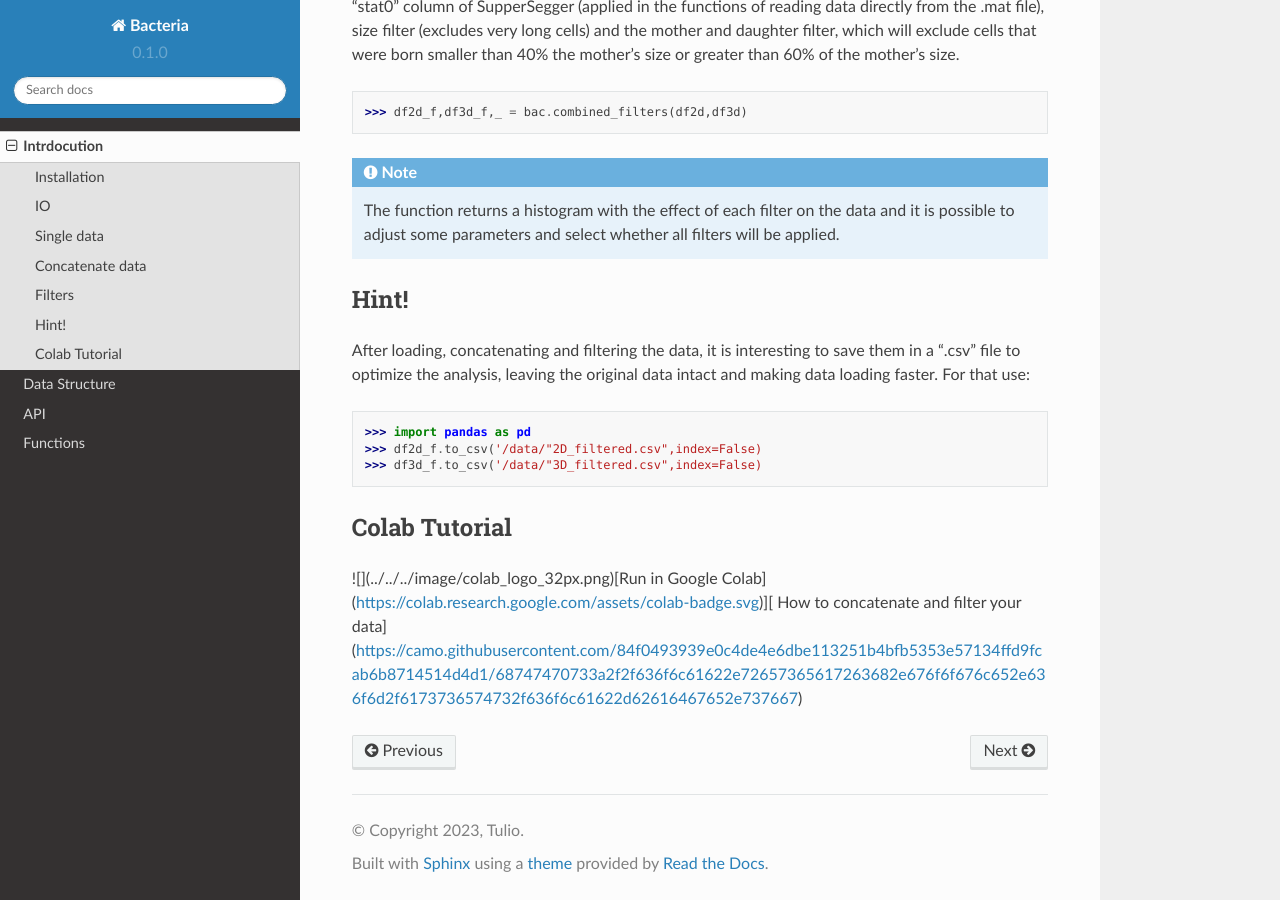
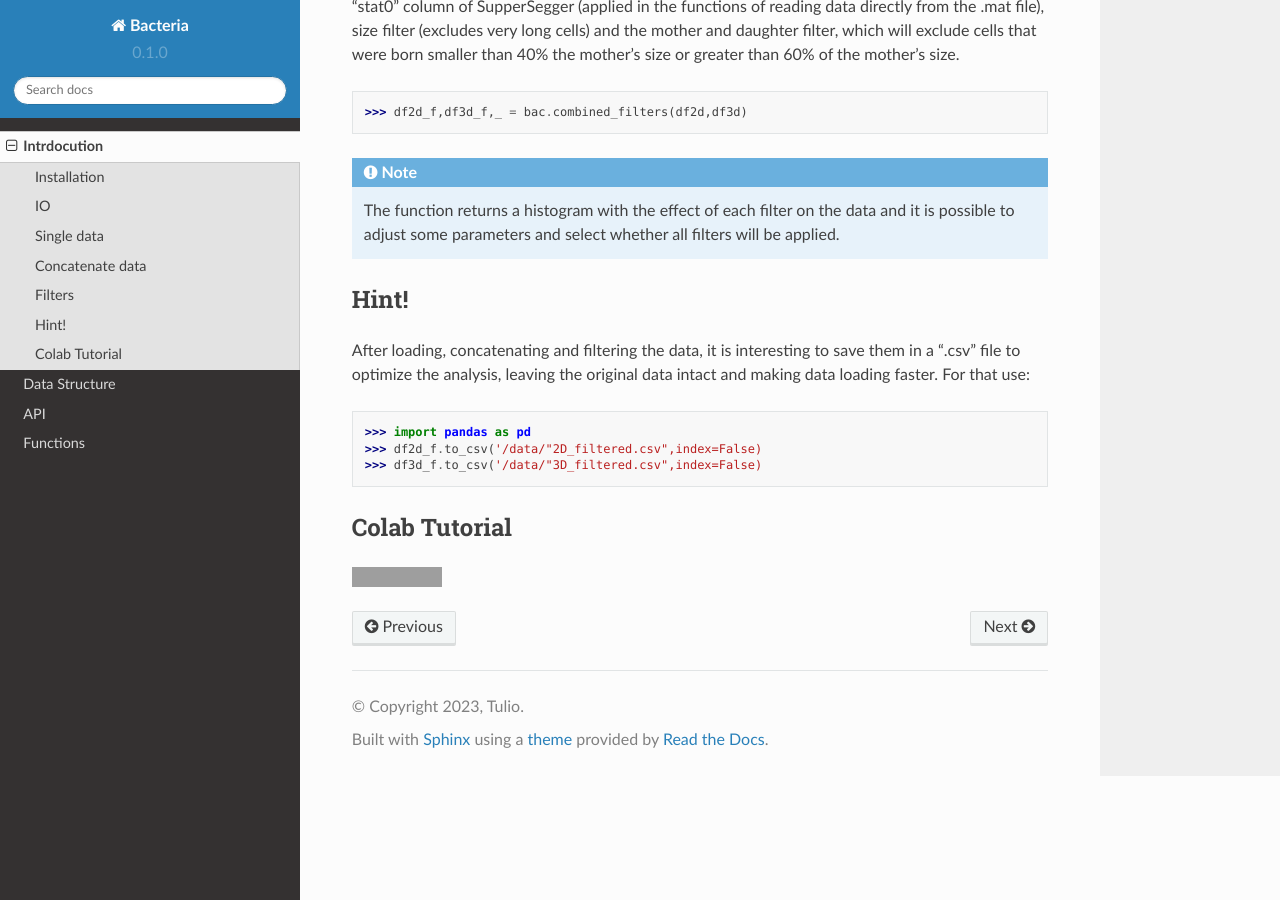
Before and after one commit to tuliofalmeida/bacteria, a Sphinx documentation site: the page built from docs/source/intrdocution.rst, in a window 1280 px wide and 900 px high, scrolled down 1936 px. Built offline with Sphinx 7.4.7 and the Read the Docs theme 2.0.0, drawn with Linux system fonts in a browser that asks for light colours; grey boxes are pictures that could not be loaded.

Commit message:
Update intrdocution.rst

```diff
--- a/docs/source/intrdocution.rst
+++ b/docs/source/intrdocution.rst
@@ -108,6 +108,7 @@ loading faster. For that use:
 Colab Tutorial
 ---------------
 
-![](../../../image/colab_logo_32px.png)[Run in Google Colab](https://colab.research.google.com/assets/colab-badge.svg)][ How to concatenate and filter your data](https://camo.githubusercontent.com/84f0493939e0c4de4e6dbe113251b4bfb5353e57134ffd9fcab6b8714514d4d1/68747470733a2f2f636f6c61622e72657365617263682e676f6f676c652e636f6d2f6173736574732f636f6c61622d62616467652e737667)
+.. image:: https://colab.research.google.com/assets/colab-badge.svg
+   :target: https://camo.githubusercontent.com/84f0493939e0c4de4e6dbe113251b4bfb5353e57134ffd9fcab6b8714514d4d1/68747470733a2f2f636f6c61622e72657365617263682e676f6f676c652e636f6d2f6173736574732f636f6c61622d62616467652e737667)
 
 .. _GitHub: https://github.com/tuliofalmeida/bacteria
```
